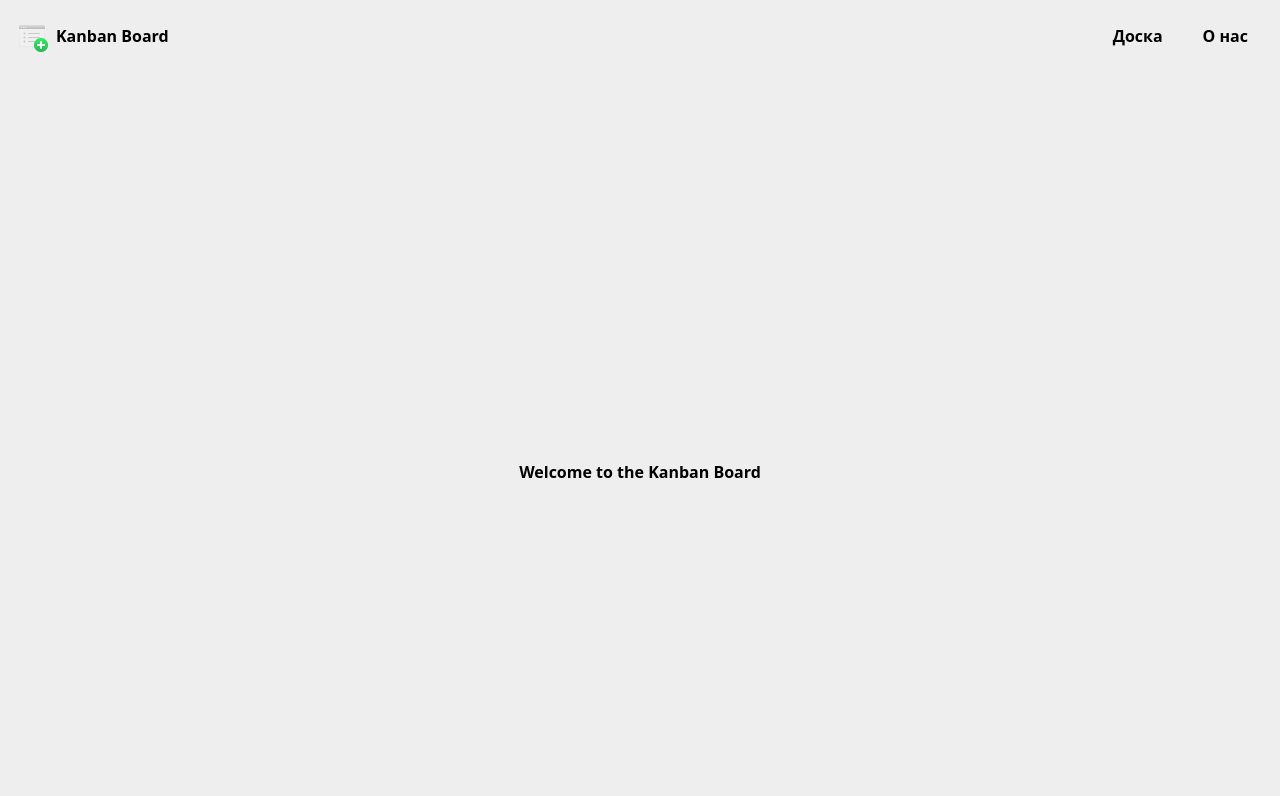
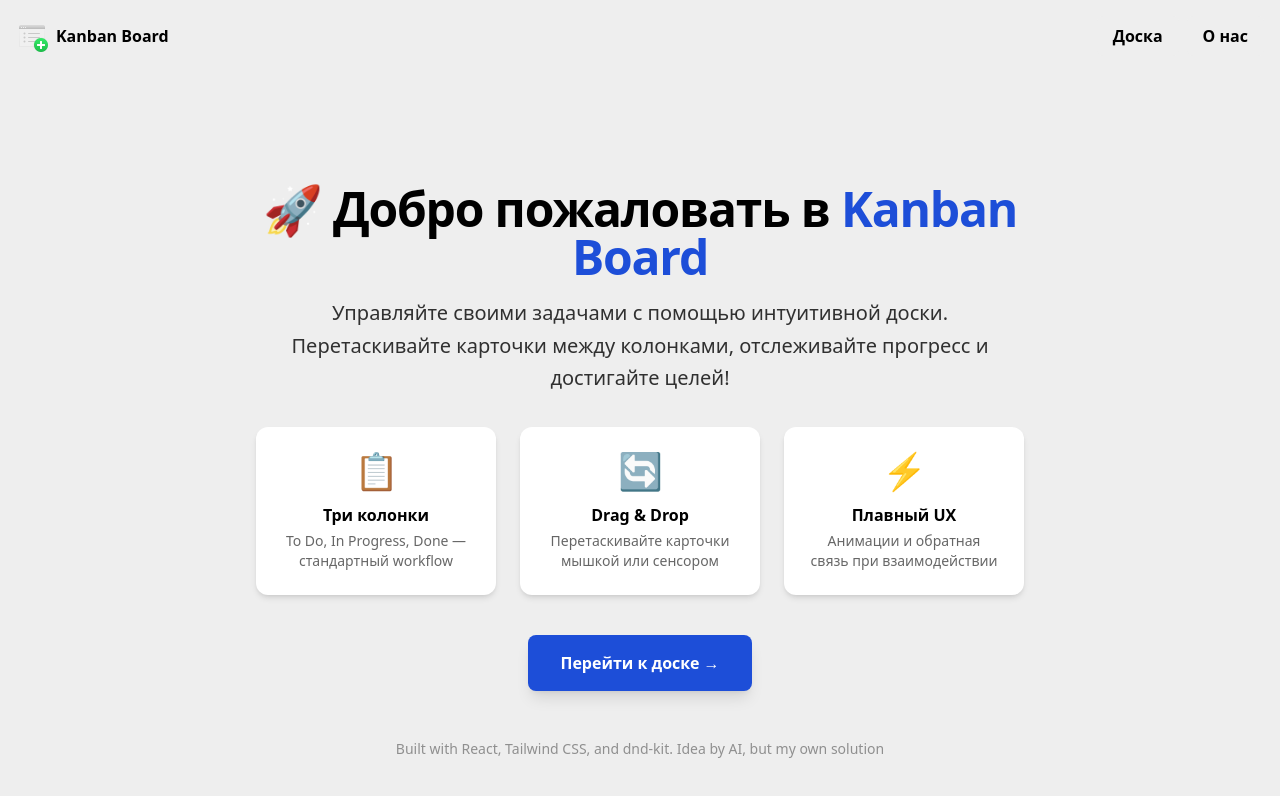
Before and after one commit to DimasAnanas-coder/kanban-board, a React (Vite) app in the folder frontend/: page / in a window 1280 px wide. Shown: the top 796 px of the page. Built offline with nearby package versions, Linux system fonts and the light colour scheme.

Commit message:
ADD(home page): new fresh nome page

```diff
--- /dev/null
+++ b/frontend/src/components/AdvantageAppCard.jsx
@@ -0,0 +1,11 @@
+export default function AdvantageAppCard({ title, description, icon }) {
+    return (
+        <div className="bg-secondary p-6 rounded-xl shadow-md hover:shadow-lg transition-shadow">
+            <div className="text-4xl mb-3">{icon}</div>
+            <h3 className="font-semibold text-text">{title}</h3>
+            <p className="text-text/60 text-sm mt-1">
+                {description}
+            </p>
+        </div>
+    );
+}
--- a/frontend/src/pages/Home.jsx
+++ b/frontend/src/pages/Home.jsx
@@ -1,7 +1,58 @@
+import AdvantageAppCard from "../components/AdvantageAppCard";
+
+const ADVANTAGES = [
+    {
+        title: "Три колонки",
+        description: "To Do, In Progress, Done — стандартный workflow",
+        icon: "📋"
+    },
+    {
+        title: "Drag & Drop",
+        description: "Перетаскивайте карточки мышкой или сенсором",
+        icon: "🔄"
+    },
+    {
+        title: "Плавный UX",
+        description: "Анимации и обратная связь при взаимодействии",
+        icon: "⚡"
+    }
+];
+
+const PROJECT_DESCRIPTION = "Управляйте своими задачами с помощью интуитивной доски. Перетаскивайте карточки между колонками, отслеживайте прогресс и достигайте целей!";
+
+const FOOTER_TEXT = "Built with React, Tailwind CSS, and dnd-kit. Idea by AI, but my own solution";
+
 function Home() {
     return (
-        <div className="min-h-screen flex items-center justify-center">
-            <h1 className="font-bold text-text">Welcome to the Kanban Board</h1>
+        <div className="min-h-screen flex flex-col items-center justify-center bg-primary px-4">
+            <div className="max-w-3xl text-center">
+
+                <h1 className="text-5xl font-extrabold text-text mb-4 tracking-tight">
+                    🚀 Добро пожаловать в
+                    <span className="text-accentText"> Kanban Board</span>
+                </h1>
+
+                <p className="text-xl text-text/80 mb-8 leading-relaxed">
+                    {PROJECT_DESCRIPTION}
+                </p>
+
+                <div className="grid grid-cols-1 md:grid-cols-3 gap-6 mb-10">
+                    {ADVANTAGES.map((advantage, index) => (
+                        <AdvantageAppCard key={index} {...advantage} />
+                    ))}
+                </div>
+
+                <a
+                    href="/board"
+                    className="inline-block bg-accentText text-white font-semibold px-8 py-4 rounded-lg shadow-lg hover:bg-accentText/90 hover:shadow-xl transition-all duration-200 transform hover:scale-105"
+                >
+                    Перейти к доске →
+                </a>
+
+                <div className="mt-12 text-sm text-text/40">
+                    {FOOTER_TEXT}
+                </div>
+            </div>
         </div>
     );
 }
```
